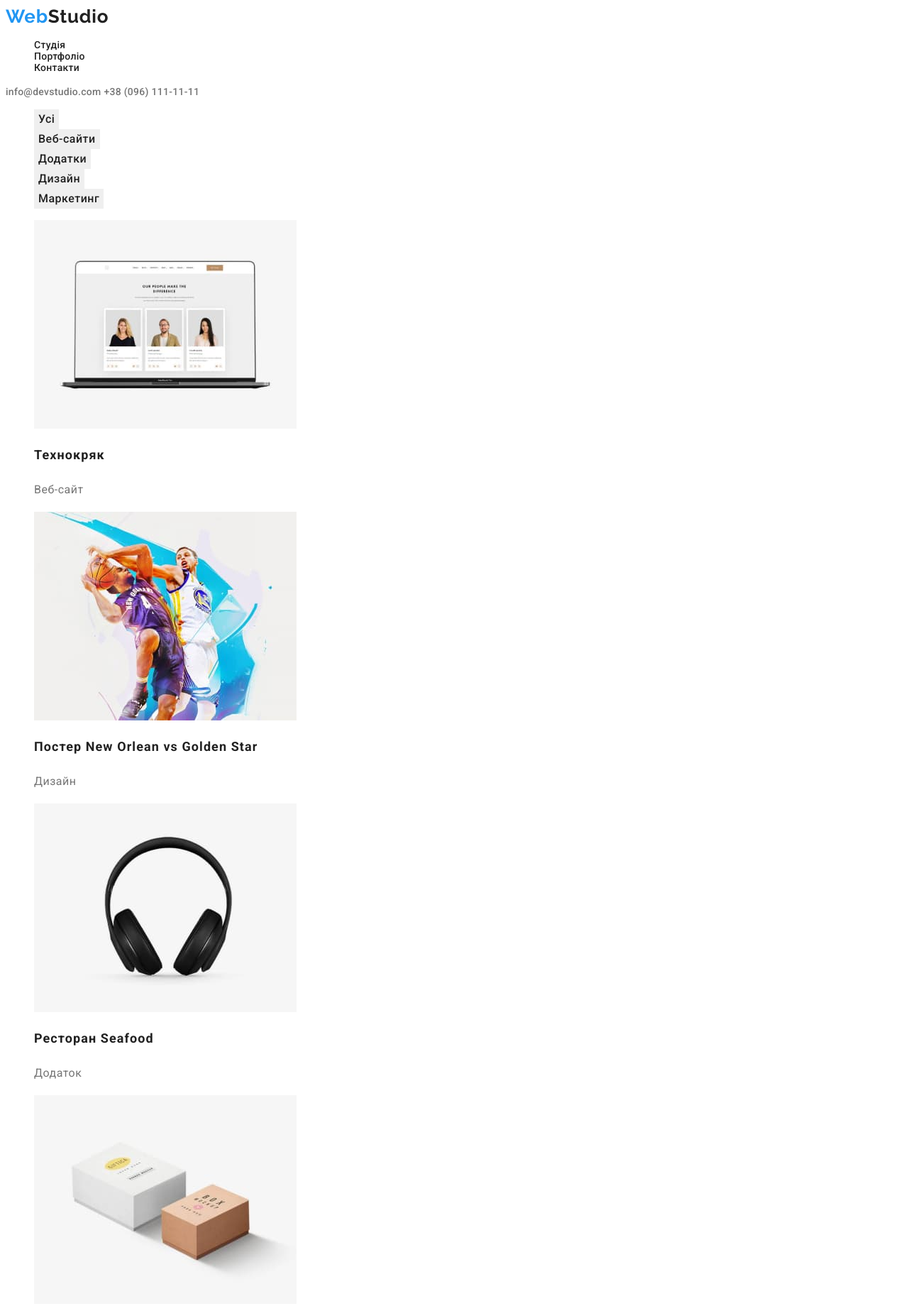
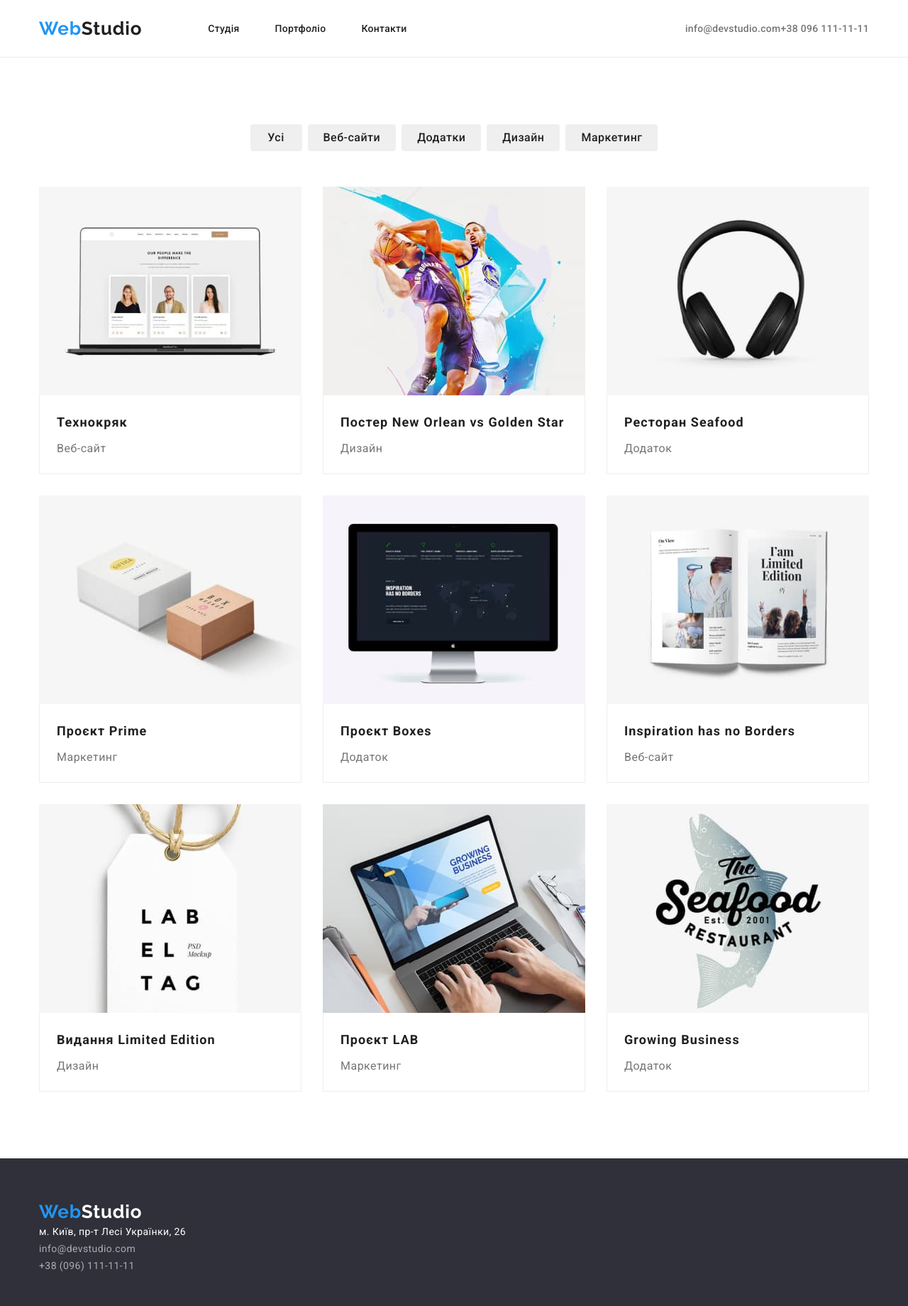
Before and after one commit to UA-DmitriyS/goit-markup-hw-03, a plain HTML site: page portfolio.html in a window 1280 px wide. Shown: the top 1840 px of the page at 71% size. Drawn offline with nearby package versions, Linux system fonts and the light colour scheme.

Commit message:
на проверку

```diff
--- a/css/styles.css
+++ b/css/styles.css
@@ -1,3 +1,6 @@
+html {
+  box-sizing: border-box;
+}
 :root {
   --text-color: #757575;
   --title-text-color: #212121;
@@ -9,8 +12,33 @@ body {
   color: var(--text-color);
   text-decoration: none;
 }
+.container {
+  width: 1200px;
+  padding-left: 15px;
+  padding-right: 15px;
+  margin-right: auto;
+  margin-left: auto;
+  /* outline: 2px solid tomato; */
+}
+
+h1,
+h2,
+h3,
+p,
+li,
+ul {
+  margin: 0;
+}
+.section {
+  padding-bottom: 94px;
+  padding-top: 94px;
+}
+img {
+  display: block;
+}
 /* =====LOGO COLOR===== */
 .logo-nav {
+  margin-right: 93px;
   font-family: "Raleway";
   font-weight: 700;
   font-size: 26px;
@@ -24,32 +52,56 @@ body {
   color: var(--logo-text-color);
 }
 /* ==========header======== */
+.heder {
+  background-color: #fff;
+  border-bottom: 1px solid #ececec;
+}
 .list {
   list-style: none;
+  margin: 0;
+  padding: 0;
 }
 .link {
   text-decoration: none;
 }
 
 .nav-item {
+  margin-right: 50px;
+}
+.nav-list .nav-item:last-child {
+  margin-right: 0px;
+}
+.nav-link {
+  display: block;
+  padding-top: 32px;
+  padding-bottom: 32px;
   font-weight: 500;
   font-size: 14px;
   line-height: calc(16 / 14);
   letter-spacing: 0.02em;
   color: #212121;
 }
-.nav-link {
-  font-weight: 500;
-  font-size: 14px;
-  line-height: calc(16 / 14);
-  letter-spacing: 0.02em;
-  color: #212121;
+.nav-list {
+  display: flex;
+  margin-right: 344px;
 }
+
+.container-head {
+  display: flex;
+  align-items: center;
+  flex-direction: row;
+}
+.nav-box {
+  display: flex;
+  align-items: center;
+}
+
 .nav-link:hover,
 .nav-link:focus {
   color: var(--logo-text-color);
 }
-.heder-tel {
+.heder-cont {
+  display: block;
   font-weight: 500;
   font-size: 14px;
   line-height: calc (16/14);
@@ -57,26 +109,26 @@ body {
 
   color: #757575;
 }
-.heder-tel:hover,
-.heder-tel:focus {
+
+.heder-cont:hover,
+.heder-cont:focus {
   color: var(--logo-text-color);
 }
-.heder-mail {
-  font-weight: 500;
-  font-size: 14px;
-  line-height: calc (16/14);
-  letter-spacing: 0.02em;
+.contacts {
+  display: flex;
+  margin-left: auto;
+}
+.contacts.heder-cont:last-child {
+  margin-left: 50px;
+}
 
-  color: #757575;
-}
-.heder-mail:hover,
-.heder-mail:focus {
-  color: var(--logo-text-color);
-}
 /* =============hero========= */
 .hero {
+  text-align: center;
+  background-color: #2f303a;
 }
 .hero-title {
+  margin-bottom: 30px;
   font-family: "Roboto";
   font-style: normal;
   font-weight: 900;
@@ -89,6 +141,10 @@ body {
   color: #ffffff;
 }
 .btn-hero {
+  min-width: 216px;
+  padding: 10px 32px;
+  text-align: center;
+  border-radius: 4px;
   font-family: inherit;
   font-weight: 700;
   font-size: 16px;
@@ -100,8 +156,15 @@ body {
   color: #ffffff;
 }
 /* ================adv============ */
-
+.adv {
+  background-color: #f5f5f5;
+}
+.adv-list {
+  display: flex;
+  gap: 30px;
+}
 .adv-title {
+  margin-bottom: 10px;
   font-size: 14px;
   line-height: calc(16 / 14);
   letter-spacing: 0.03em;
@@ -110,6 +173,7 @@ body {
   color: var(--title-text-color);
 }
 .adv-text {
+  min-width: 270px;
   font-size: 14px;
   line-height: calc(24 / 14);
   letter-spacing: 0.03em;
@@ -117,14 +181,36 @@ body {
 }
 /* ================about============== */
 .about-title {
+  margin-bottom: 50px;
   font-size: 36px;
   line-height: calc(42 / 36);
   text-align: center;
   letter-spacing: 0.03em;
   color: var(--title-text-color);
 }
+.about-list {
+  display: flex;
+  gap: 30px;
+}
+.about {
+  background-color: #fff;
+}
 /* ==============team================= */
+.team {
+  background-color: #f5f4fa;
+}
+.item-team {
+  background-color: #ffffff;
+  box-shadow: 0px 1px 3px rgba(0, 0, 0, 0.12), 0px 1px 1px rgba(0, 0, 0, 0.14),
+    0px 2px 1px rgba(0, 0, 0, 0.2);
+  border-radius: 0px 0px 4px 4px;
+}
+.team-list {
+  display: flex;
+  gap: 30px;
+}
 .team-title {
+  margin-bottom: 50px;
   font-size: 36px;
   line-height: calc(42 / 36);
   text-align: center;
@@ -132,6 +218,8 @@ body {
   color: var(--title-text-color);
 }
 .team-name {
+  margin-top: 30px;
+  margin-bottom: 10px;
   font-style: normal;
   font-weight: 500;
   font-size: 16px;
@@ -143,6 +231,7 @@ body {
 }
 
 .team-text {
+  padding-bottom: 30px;
   font-size: 16px;
   line-height: calc(19 / 16);
   text-align: center;
@@ -152,9 +241,13 @@ body {
 }
 /* ===============footer=============== */
 .ftr {
+  display: block;
+  padding-top: 60px;
+  padding-bottom: 60px;
   background-color: #2f303a;
 }
 .logo-ftr {
+  margin-bottom: 20px;
   font-family: "Raleway";
   font-style: normal;
   font-weight: 700;
@@ -165,9 +258,12 @@ body {
 }
 
 .logo-ftr-part {
+  margin-top: 60px;
+  margin-bottom: 20px;
   color: #ffffff;
 }
 .map {
+  margin-bottom: 9px;
   font-weight: 400;
   font-style: normal;
   font-size: 14px;
@@ -177,6 +273,7 @@ body {
   color: #ffffff;
 }
 .f-tel {
+  margin-bottom: 9px;
   font-size: 14px;
   line-height: calc(24 / 14);
   letter-spacing: 0.03em;
@@ -202,8 +299,9 @@ body {
 .map:focus {
   color: var(--logo-text-color);
 }
-
+/* ==================PORTFOLIO=================== */
 .hero-titleport {
+  margin-bottom: 4px;
   font-size: 18px;
   line-height: calc(36 / 18);
   letter-spacing: 0.06em;
@@ -221,7 +319,15 @@ body {
 
   color: var(--text-color);
 }
+.btn-top {
+  display: flex;
+  justify-content: center;
+  margin-bottom: 50px;
+}
 .btn-portf {
+  padding: 6px 22px;
+  border-radius: 4px;
+  min-width: 73px;
   font-family: "Roboto";
   font-weight: 500;
   font-size: 16px;
@@ -232,8 +338,36 @@ body {
   border: none;
   color: #212121;
 }
+.btn-nav {
+  margin-right: 8px;
+}
+.btn-nav:last-child {
+  margin-right: 0px;
+}
 .btn-portf:hover,
 .btn-portf:focus {
+  box-shadow: 0px 3px 1px rgba(0, 0, 0, 0.1), 0px 1px 2px rgba(0, 0, 0, 0.08),
+    0px 2px 2px rgba(0, 0, 0, 0.12);
   color: #ffffff;
   background-color: var(--logo-text-color);
 }
+.port-item {
+  display: flex;
+  flex-wrap: wrap;
+}
+.cards {
+  width: 370px;
+  margin-right: 30px;
+  margin-bottom: 30px;
+}
+.cards:nth-child(3n) {
+  margin-right: 0;
+}
+.cards:nth-last-child(-n + 3) {
+  margin-bottom: 0;
+}
+.card-text {
+  padding: 20px 24px;
+  border: 1px solid #eeeeee;
+  border-top: transparent;
+}
--- a/index.html
+++ b/index.html
@@ -11,12 +11,20 @@
       href="https://fonts.googleapis.com/css2?family=Raleway:wght@700&family=Roboto:wght@400;500;700;900&display=swap"
       rel="stylesheet"
     />
+    <link
+      rel="stylesheet"
+      href="https://cdnjs.cloudflare.com/ajax/libs/modern-normalize/1.1.0/modern-normalize.min.css"
+      integrity="sha512-wpPYUAdjBVSE4KJnH1VR1HeZfpl1ub8YT/NKx4PuQ5NmX2tKuGu6U/JRp5y+Y8XG2tV+wKQpNHVUX03MfMFn9Q=="
+      crossorigin="anonymous"
+      referrerpolicy="no-referrer"
+    />
     <link rel="stylesheet" href="./css/styles.css" />
   </head>
 
   <body>
     <header class="heder">
-      <nav>
+      <div class="container container-head">
+        <nav class="nav-box">
           <a href="./index.html" class="logo-nav"
             ><span class="logo">Web</span>Studio</a
           >
@@ -32,17 +40,24 @@
             </li>
           </ul>
         </nav>
-      <a href="mailto:info@devstudio.com" class="heder-mail link"
+        <div class="contacts container">
+          <a href="mailto:info@devstudio.com" class="heder-cont link"
             >info@devstudio.com</a
           >
-      <a href="tel:+380961111111" class="heder-tel link">+38 (096) 111-11-11</a>
+          <a href="tel:+380961111111" class="heder-cont link"
+            >+38 096 111 11 11</a
+          >
+        </div>
+      </div>
     </header>
+
     <main>
-      <section class="hero">
+      <section class="hero section">
         <h1 class="hero-title">Ефективні рішення для вашого бізнесу</h1>
         <button class="btn-hero" type="button">Замовити послугу</button>
       </section>
-      <section class="adv">
+      <section class="adv section">
+        <div class="container">
           <ul class="adv-list list">
             <li>
               <h3 class="adv-title">УВАГА ДО ДЕТАЛЕЙ</h3>
@@ -54,8 +69,8 @@
             <li>
               <h3 class="adv-title">ПУНКТУАЛЬНІСТЬ</h3>
               <p class="adv-text">
-              Завдання організації, особливо рамки і місце навчання кадрів тягне
-              у себе.
+                Завдання організації, особливо рамки і місце навчання кадрів
+                тягне у себе.
               </p>
             </li>
             <li>
@@ -67,13 +82,15 @@
             <li>
               <h3 class="adv-title">СУЧАСНІ ТЕХНОЛОГІЇ</h3>
               <p class="adv-text">
-              Значимість цих проблем настільки очевидна, що реалізація планових
-              завдань.
+                Значимість цих проблем настільки очевидна, що реалізація
+                планових завдань.
               </p>
             </li>
           </ul>
+        </div>
       </section>
-      <section class="about">
+      <section class="about section">
+        <div class="container">
           <h3 class="about-title">Чим ми займаємося</h3>
           <ul class="about-list list">
             <li>
@@ -101,11 +118,13 @@
               />
             </li>
           </ul>
+        </div>
       </section>
-      <section class="team">
+      <section class="team section">
+        <div class="container">
           <h2 class="team-title">Наша команда</h2>
           <ul class="team-list list">
-          <li>
+            <li class="item-team">
               <img
                 src="./images/peoples/img.jpg"
                 alt="Ігор Дем'яненко"
@@ -115,7 +134,7 @@
               <h3 class="team-name">Ігор Дем'яненко</h3>
               <p class="team-text">Product Designer</p>
             </li>
-          <li>
+            <li class="item-team">
               <img
                 src="./images/peoples/img(1).jpg"
                 alt="Ольга Рєпіна"
@@ -125,7 +144,7 @@
               <h3 class="team-name">Ольга Рєпіна</h3>
               <p class="team-text">Frontend Developer</p>
             </li>
-          <li>
+            <li class="item-team">
               <img
                 src="./images/peoples/img(2).jpg"
                 alt="Микола Тарасов"
@@ -135,7 +154,7 @@
               <h3 class="team-name">Микола Тарасов</h3>
               <p class="team-text">Marketing</p>
             </li>
-          <li>
+            <li class="item-team">
               <img
                 src="./images/peoples/img(3).jpg"
                 alt="Михайло Єрмаков"
@@ -146,9 +165,11 @@
               <p class="team-text">UI Designer</p>
             </li>
           </ul>
+        </div>
       </section>
     </main>
     <footer class="ftr">
+      <div class="container">
         <a href="/index.html" class="logo-ftr link">
           Web<span class="logo-ftr-part">Studio</span></a
         >
@@ -168,9 +189,12 @@
             >
           </li>
           <li>
-          <a href="tel:+380961111111" class="f-tel link">+38 (096) 111-11-11</a>
+            <a href="tel:+380961111111" class="f-tel link"
+              >+38 (096) 111-11-11</a
+            >
           </li>
         </ul>
+      </div>
     </footer>
   </body>
 </html>
--- a/portfolio.html
+++ b/portfolio.html
@@ -11,11 +11,19 @@
       href="https://fonts.googleapis.com/css2?family=Raleway:wght@700&family=Roboto:wght@400;500;700;900&display=swap"
       rel="stylesheet"
     />
+    <link
+      rel="stylesheet"
+      href="https://cdnjs.cloudflare.com/ajax/libs/modern-normalize/1.1.0/modern-normalize.min.css"
+      integrity="sha512-wpPYUAdjBVSE4KJnH1VR1HeZfpl1ub8YT/NKx4PuQ5NmX2tKuGu6U/JRp5y+Y8XG2tV+wKQpNHVUX03MfMFn9Q=="
+      crossorigin="anonymous"
+      referrerpolicy="no-referrer"
+    />
     <link rel="stylesheet" href="./css/styles.css" />
   </head>
   <body>
     <header class="heder">
-      <nav>
+      <div class="container container-head">
+        <nav class="nav-box">
           <a href="./index.html" class="logo-nav"
             ><span class="logo">Web</span>Studio</a
           >
@@ -31,118 +39,156 @@
             </li>
           </ul>
         </nav>
-      <a href="mailto:info@devstudio.com" class="heder-mail link"
+        <div class="contacts">
+          <a href="mailto:info@devstudio.com" class="heder-cont link"
             >info@devstudio.com</a
           >
-      <a href="tel:+380961111111" class="heder-tel link">+38 (096) 111-11-11</a>
+          <a href="tel:+380961111111" class="heder-cont link"
+            >+38 096 111-11-11</a
+          >
+        </div>
+      </div>
     </header>
     <main>
-      <section>
-        <ul class="list">
-          <li><button type="button" class="btn-portf">Усi</button></li>
-          <li><button type="button" class="btn-portf">Веб-сайти</button></li>
-          <li><button type="button" class="btn-portf">Додатки</button></li>
-          <li><button type="button" class="btn-portf">Дизайн</button></li>
-          <li><button type="button" class="btn-portf">Маркетинг</button></li>
+      <section class="section">
+        <div class="container">
+          <ul class="list btn-top">
+            <li class="btn-nav">
+              <button type="button" class="btn-portf">Усi</button>
+            </li>
+            <li class="btn-nav">
+              <button type="button" class="btn-portf">Веб-сайти</button>
+            </li>
+            <li class="btn-nav">
+              <button type="button" class="btn-portf">Додатки</button>
+            </li>
+            <li class="btn-nav">
+              <button type="button" class="btn-portf">Дизайн</button>
+            </li>
+            <li class="btn-nav">
+              <button type="button" class="btn-portf">Маркетинг</button>
+            </li>
           </ul>
 
           <h1 class="hport">Прихований заголовок</h1>
-        <ul class="list">
-          <li>
+
+          <ul class="list port-item">
+            <li class="cards">
               <img
                 src="./images/portfolio/img_1.jpg"
                 alt="Картинка1"
                 width="370"
                 height="294"
               />
+              <div class="card-text">
                 <h2 class="hero-titleport">Технокряк</h2>
                 <p class="text-titleport">Веб-сайт</p>
+              </div>
             </li>
-          <li>
+            <li class="cards">
               <img
                 src="./images/portfolio/img_2.jpg"
                 alt="Картинка2"
                 width="370"
                 height="294"
               />
+              <div class="card-text">
                 <h2 class="hero-titleport">Постер New Orlean vs Golden Star</h2>
                 <p class="text-titleport">Дизайн</p>
+              </div>
             </li>
-          <li>
+            <li class="cards">
               <img
                 src="./images/portfolio/img_3.jpg"
                 alt="Картинка3"
                 width="370"
                 height="294"
               />
+              <div class="card-text">
                 <h2 class="hero-titleport">Ресторан Seafood</h2>
                 <p class="text-titleport">Додаток</p>
+              </div>
             </li>
-          <li>
+            <li class="cards">
               <img
                 src="./images/portfolio/img_4.jpg"
                 alt="Картинка4"
                 width="370"
                 height="294"
               />
+              <div class="card-text">
                 <h2 class="hero-titleport">Проєкт Prime</h2>
                 <p class="text-titleport">Маркетинг</p>
+              </div>
             </li>
-          <li>
+
+            <li class="cards">
               <img
                 src="./images/portfolio/img_5.jpg"
                 alt="Картинка5"
                 width="370"
                 height="294"
               />
+              <div class="card-text">
                 <h2 class="hero-titleport">Проєкт Boxes</h2>
                 <p class="text-titleport">Додаток</p>
+              </div>
             </li>
-          <li>
+            <li class="cards">
               <img
                 src="./images/portfolio/img_6.jpg"
                 alt="Картинка6"
                 width="370"
                 height="294"
               />
+              <div class="card-text">
                 <h2 class="hero-titleport">Inspiration has no Borders</h2>
                 <p class="text-titleport">Веб-сайт</p>
+              </div>
             </li>
-          <li>
+            <li class="cards">
               <img
                 src="./images/portfolio/img_7.jpg"
                 alt="Картинка7"
                 width="370"
                 height="294"
               />
+              <div class="card-text">
                 <h2 class="hero-titleport">Видання Limited Edition</h2>
                 <p class="text-titleport">Дизайн</p>
+              </div>
             </li>
 
-          <li>
+            <li class="cards">
               <img
                 src="./images/portfolio/img_8.jpg"
                 alt="Картинка8"
                 width="370"
                 height="294"
               />
+              <div class="card-text">
                 <h2 class="hero-titleport">Проєкт LAB</h2>
                 <p class="text-titleport">Маркетинг</p>
+              </div>
             </li>
-          <li>
+            <li class="cards">
               <img
                 src="./images/portfolio/img_9.jpg"
                 alt="Картинка9"
                 width="370"
                 height="294"
               />
+              <div class="card-text">
                 <h2 class="hero-titleport">Growing Business</h2>
                 <p class="text-titleport">Додаток</p>
+              </div>
             </li>
           </ul>
+        </div>
       </section>
     </main>
     <footer class="ftr">
+      <div class="container">
         <a href="/index.html" class="logo-ftr link">
           Web<span class="logo-ftr-part">Studio</span></a
         >
@@ -162,9 +208,12 @@
             >
           </li>
           <li>
-          <a href="tel:+380961111111" class="f-tel link">+38 (096) 111-11-11</a>
+            <a href="tel:+380961111111" class="f-tel link"
+              >+38 (096) 111-11-11</a
+            >
           </li>
         </ul>
+      </div>
     </footer>
   </body>
 </html>
```
Lines whose indentation alone changed are shown as unchanged.
